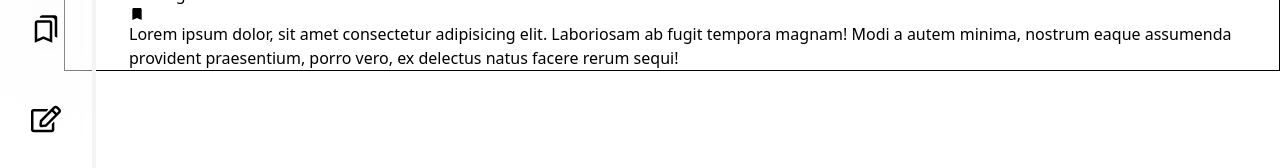
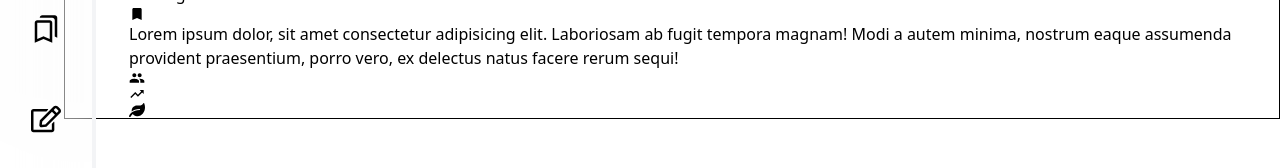
Before and after one commit to SamsonGulma/116Bloggger, a React (Vite) app: page / in a window 1280 px wide. Shown: the part 451-619 px from the top of the page. Built offline with nearby package versions, Linux system fonts and the light colour scheme.

Commit message:
Adding PeopleTrendYourtopic component and Fixing some bugs.

```diff
--- a/src/App.jsx
+++ b/src/App.jsx
@@ -10,7 +10,8 @@ function App() {
       <div className='flex'>
       <UpNavbar />
       <SideNavbar/>
-      <Feeds/>
+      <Feeds />
+
       </div>
     </div>
 
--- a/src/Components/Feeds.jsx
+++ b/src/Components/Feeds.jsx
@@ -1,6 +1,7 @@
 import 'react'
 import '../assets/Styles/Feeds.css'
 import { MdBookmark } from 'react-icons/md'
+import PeopleTrendYourtopic from './PeopleTrendYourtopic'
 
 
 const Feeds = () => {
@@ -49,6 +50,11 @@ const Feeds = () => {
               </p>
           </div>
 
+          <div>
+              <PeopleTrendYourtopic />
+
+          </div>
+
         </div>
   )
 }
--- /dev/null
+++ b/src/Components/PeopleTrendYourtopic.jsx
@@ -0,0 +1,24 @@
+import 'react'
+import { MdPeople, MdTrendingUp} from 'react-icons/md'
+import {FaLeaf} from 'react-icons/fa'
+
+const PeopleTrendYourtopic = () => {
+  return (
+      <div>
+          <div>
+            <MdPeople/>
+          </div>
+
+          <div>
+              <MdTrendingUp/>
+          </div>
+
+          <div>
+              <FaLeaf/>
+          </div>
+
+    </div>
+  )
+}
+
+export default PeopleTrendYourtopic
```
